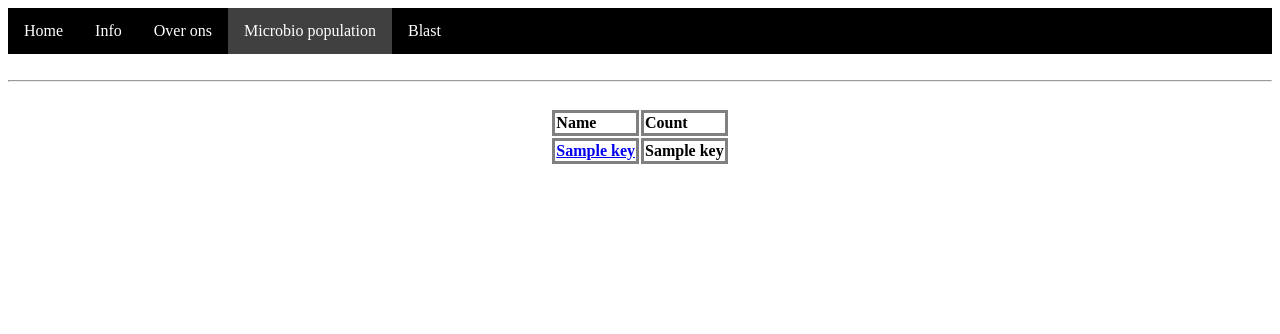
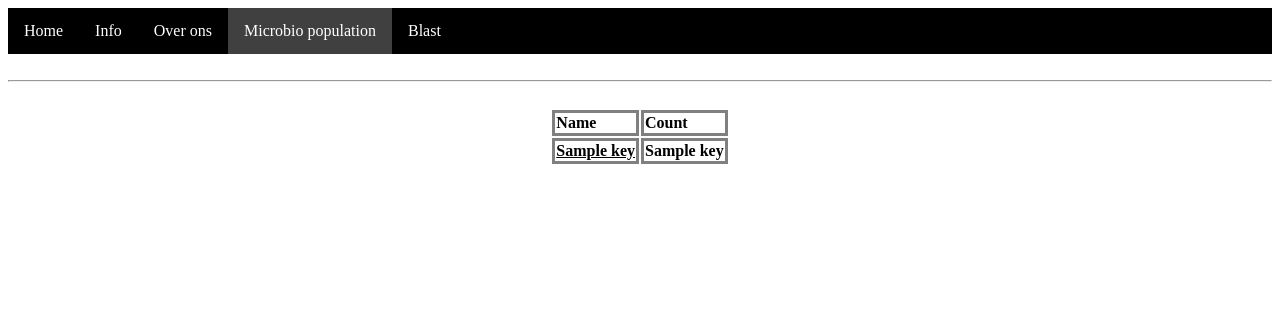
Before and after one commit to HugoCol/AzureFlaskAppCourse4, a Flask app: template templates/populatie.html in a window 1280 px wide. Shown: the top 334 px of the page. Run offline with Flask 2, Linux system fonts and the light colour scheme; the template is opened without the code that fills it: most values are stand-ins (such as "Sample title", 1, 10 or a date in 2020); lists and menus that the app fills with data are empty.

Commit message:
Merge remote-tracking branch 'origin/master'
# Conflicts:
#	templates/home.html

```diff
--- a/templates/populatie.html
+++ b/templates/populatie.html
@@ -26,7 +26,7 @@
             </tr>
             {% for key in tabledata %}
             <tr>
-                <th><a href="https://www.wikipedia.org/wiki/{{ key }} " target="_top" >{{ key }}</a></th>
+                <th><a class="infolink" href="https://www.wikipedia.org/wiki/{{ key }} " target="_top" >{{ key }}</a></th>
                 <th>{{ tabledata[key] }}</th>
             </tr>
             {% endfor %}
```
